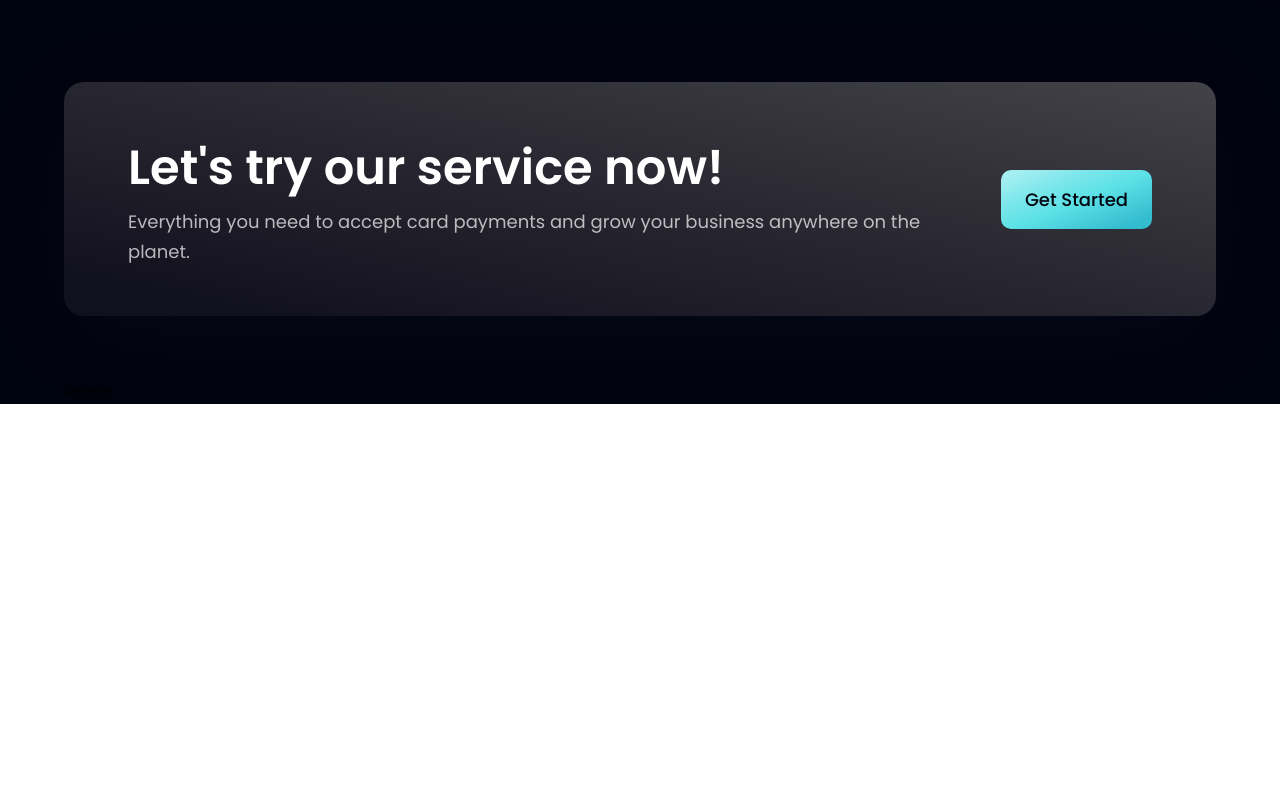
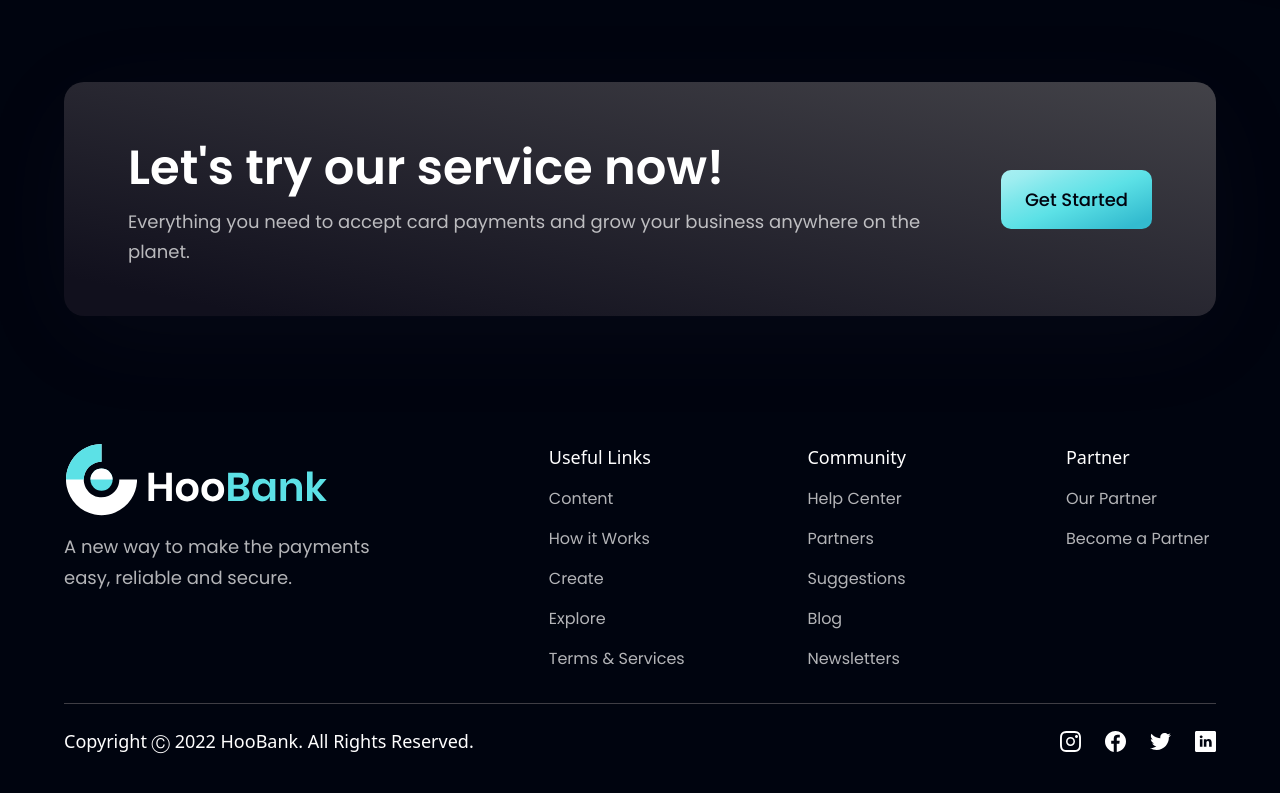
Before and after one commit to raptor-2001/bank-ui, a React (Vite) app: page / in a window 1280 px wide. Shown: the part 4598-5391 px from the top of the page. Before the commit the page ends 5002 px from the top, so only its background shows below. Built offline with nearby package versions, Linux system fonts and the light colour scheme.

Commit message:
footer added

```diff
--- a/src/components/Footer.jsx
+++ b/src/components/Footer.jsx
@@ -1,8 +1,61 @@
-import React from 'react'
+import styles from "../style";
+import { logo } from "../assets";
+import { footerLinks, socialMedia } from "../constants";
 
 const Footer = () => {
   return (
-    <div>Footer</div>
+    <section className={`${styles.flexCenter} ${styles.paddingY} flex-col`}>
+      <div className={`${styles.flexStart} md:flex-row flex-col mb-8 w-full`}>
+        <div className="flex-[1] flex-col justify-start mr-10">
+          <img
+            src={logo}
+            alt=""
+            className="w-[266px] h-[72.14px] object-contain"
+          />
+          <p className={`${styles.paragraph} mt-4 max-w-[312px]`}>
+            A new way to make the payments easy, reliable and secure.
+          </p>
+        </div>
+        <div className="flex-[1.5] w-full flex flex-row justify-between flex-wrap md:mt-0 mt-10">
+          {footerLinks.map((footerlink) => (
+            <div key={footerlink.title} className={`flex flex-col ss:my-0 my-4 min-w-[150px]`}>
+              <h4 className="font-poopins font-medium text-[18px] leading-[27px] text-white">
+                {footerlink.title}
+              </h4>
+              <ul className="list-none mt-4">
+                {footerlink.links.map((link,index) => (
+                  <li
+                    key={link.name}
+                    className={`font-poppins font-normal text-[16px] leading-[24px] text-dimWhite hover:text-secondary cursor-pointer ${index !== footerlink.links.length -1 ? "mb-4": "mb-0"}`}
+                  >
+                    {link.name}
+                  </li>
+                ))}
+              </ul>
+            </div>
+          ))}
+        </div>
+      </div>
+
+      <div className="w-full flex justify-between items-center md:flex-row flex-col pt-6 border-t-[1px] border-t-[#3F3E45]">
+        <p className="font-popppins font-normal text-center text-[18px] leading-[27px] text-white">
+          Copyright Ⓒ 2022 HooBank. All Rights Reserved.
+        </p>
+        <div className="flex flex-row md:mt-0 mt-6">
+          {socialMedia.map((social, index) => (
+            <img
+              key={social.id}
+              src={social.icon}
+              alt={social.id}
+              className={`w-[21px] h-[21px] object-contain cursor-pointer ${
+                index !== socialMedia.length -1 ? "mr-6": "mr-0"
+              }`}
+              onClick={() => window.open(social.link)}
+            />
+          ))}
+        </div>
+      </div>
+    </section>
   )
 }
 
```
